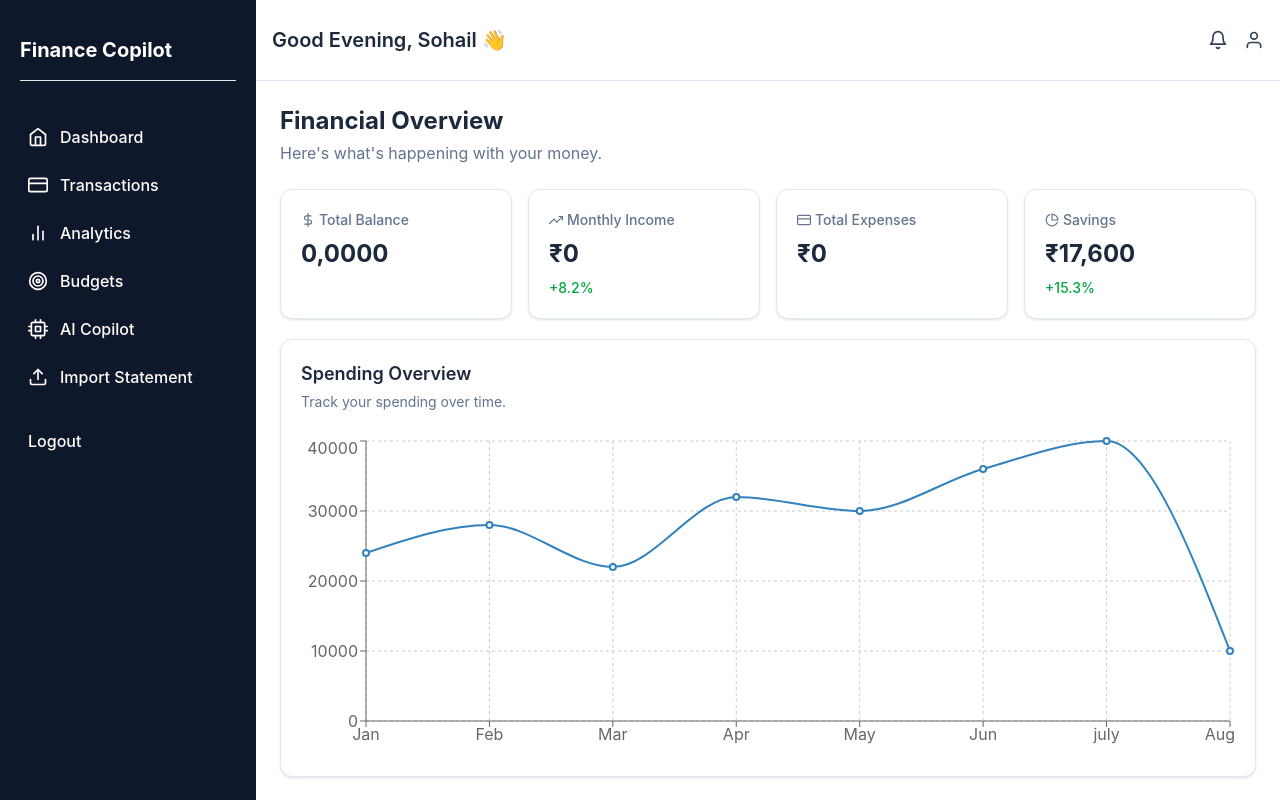
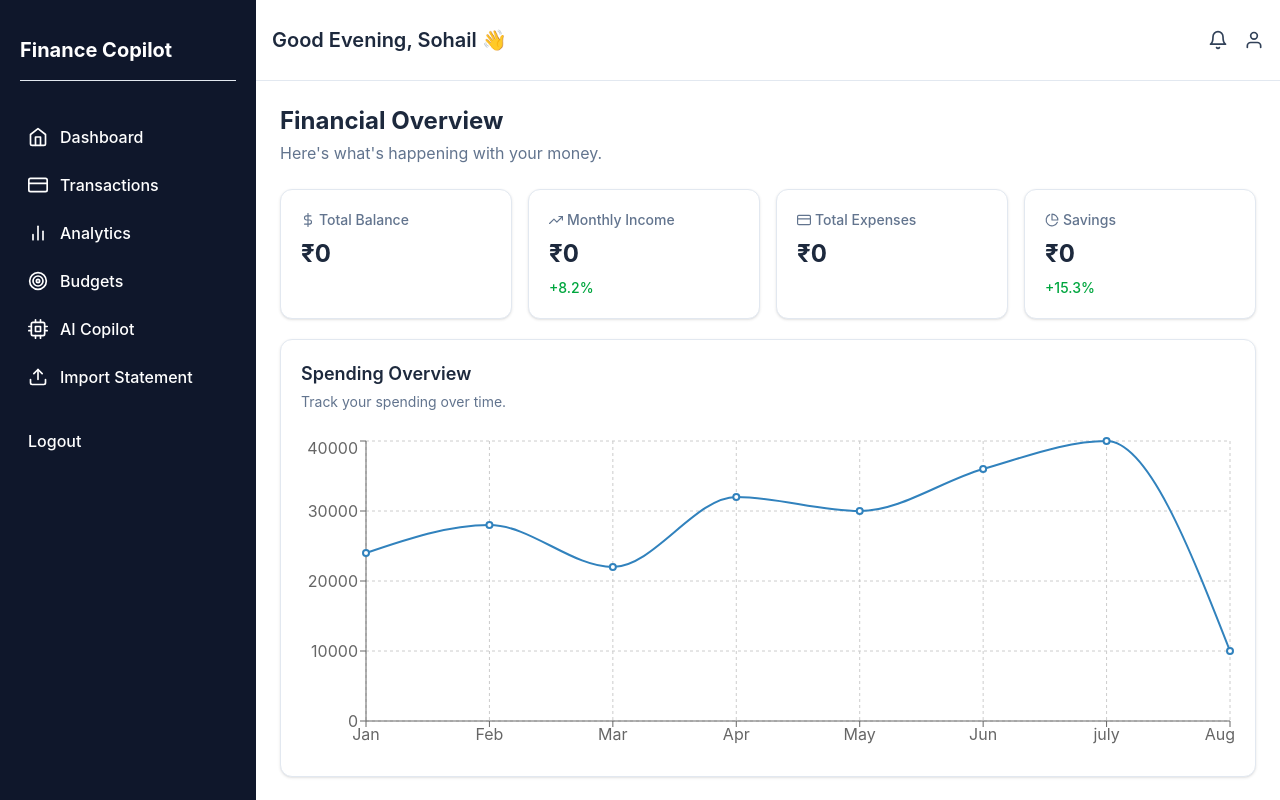
Before and after one commit to sohail7499/Finance-Copilot, a React (Vite) app: page / in a window 1280 px wide. Built offline with nearby package versions, Linux system fonts and the light colour scheme.

Commit message:
feat: connect transactions to dashboard

```diff
--- a/src/components/Dashboard.jsx
+++ b/src/components/Dashboard.jsx
@@ -20,18 +20,23 @@ function Dashboard() {
     return acc;
   }, 0);
 
-  const totalExpanse = transactions.reduce((acc, transaction) => {
+  const totalExpense = transactions.reduce((acc, transaction) => {
     if (transaction.type === "DR") {
       return acc + transaction.amount;
     }
     return acc;
   }, 0);
 
+  const savings = totalIncome - totalExpense;
+
+  const lastTransaction = transactions[transactions.length - 1];
+  const totalBalance = lastTransaction?.balance || 0;
+
   const summaryCards = [
     {
       id: 1,
       title: "Total Balance",
-      amount: `0,0000`,
+      amount: `₹${totalBalance.toLocaleString("en-IN")}`,
       // change: "+12.4%",
       icon: FiDollarSign,
     },
@@ -45,14 +50,14 @@ function Dashboard() {
     {
       id: 3,
       title: "Total Expenses",
-      amount: `₹${totalExpanse.toLocaleString("en-IN")}`,
+      amount: `₹${totalExpense.toLocaleString("en-IN")}`,
       // change: "-4.1%",
       icon: FiCreditCard,
     },
     {
       id: 4,
       title: "Savings",
-      amount: "₹17,600",
+      amount: `₹${savings.toLocaleString("en-IN")}`,
       change: "+15.3%",
       icon: FiPieChart,
     },
```
